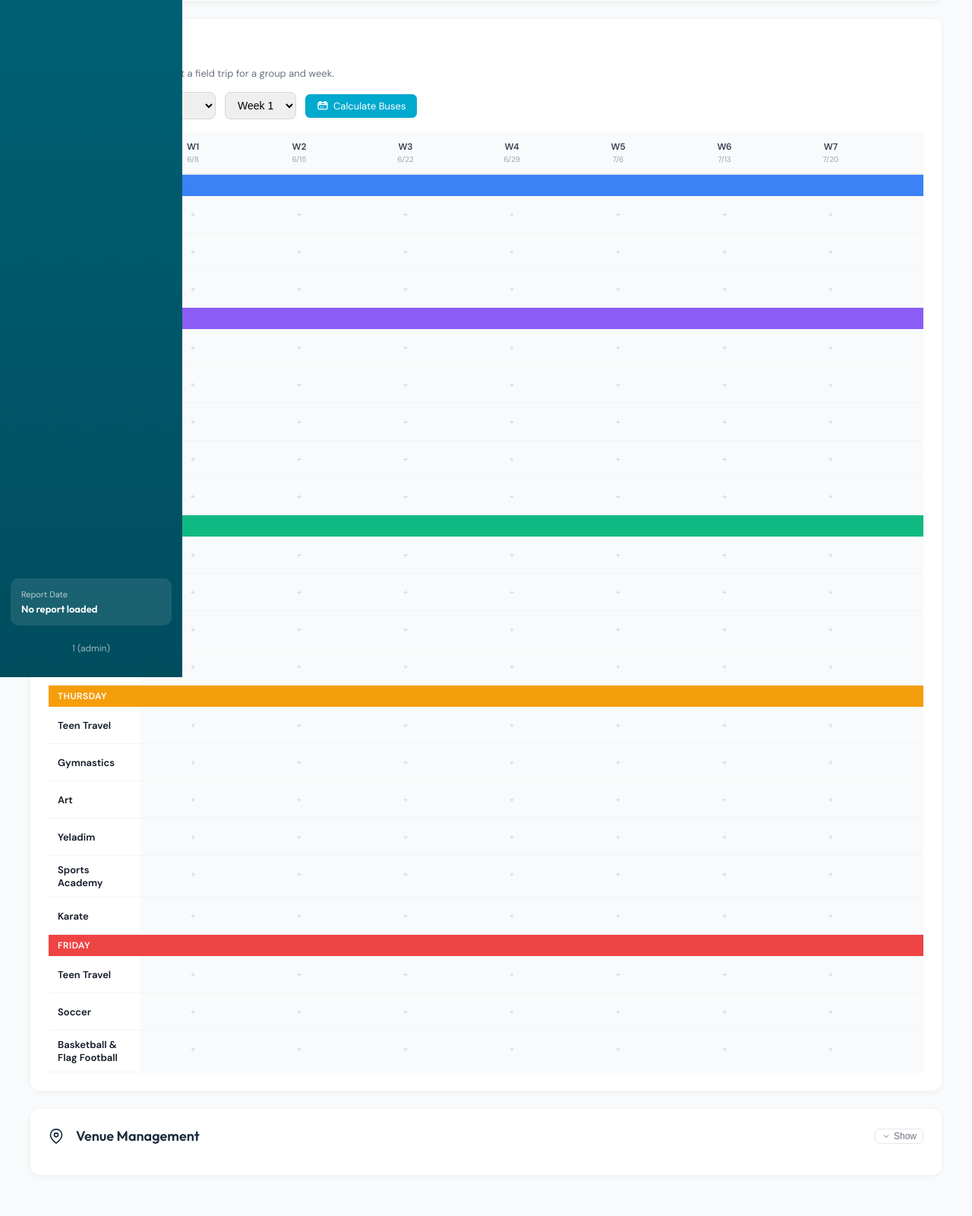
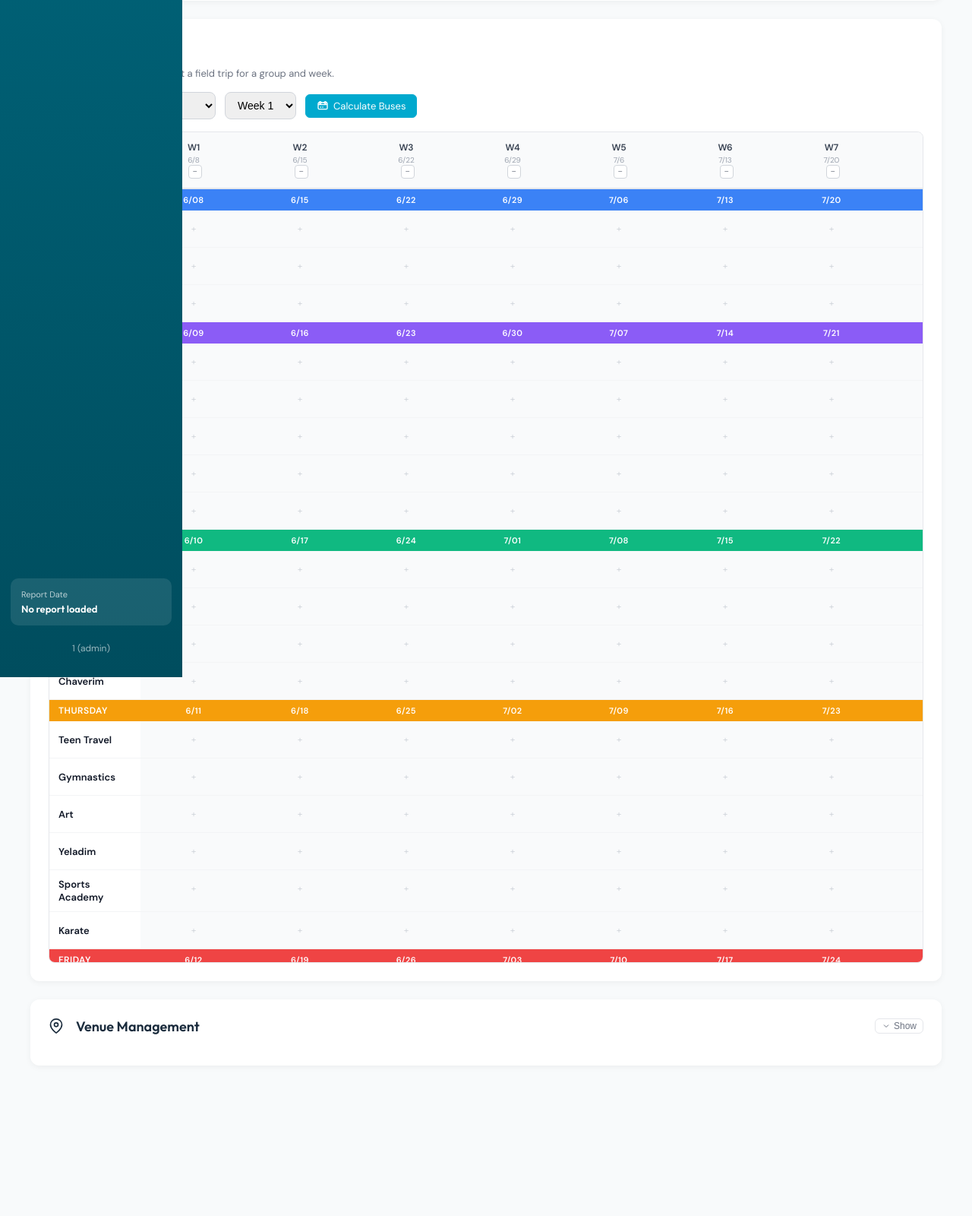
Before and after one commit to CampSolTaplin/camp-sol-taplin-dashboard-live, a Flask app: page /fieldtrips/admin in a window 1280 px wide. Shown: the part 567-2167 px from the top of the page at 76% size. After the commit the page ends 1928 px from the top, so only its background shows below. Run offline with Flask 3, Linux system fonts and the light colour scheme; the visitor is signed in with stand-in values (Sample User, id 1); data comes from the database, SQL or seed files in the repository; data that the repository does not hold is empty.

Commit message:
Improve Field Trips admin table UX: sticky header, scrollbar, collapsible weeks, day dates
- Sticky header row stays visible when scrolling vertically
- Horizontal scrollbar always accessible (container has max-height: 75vh)
- Week columns can be collapsed/expanded with toggle buttons
- Day headers now show MM/DD dates for each week column

Co-Authored-By: Claude Opus 4.6 <noreply@anthropic.com>

```diff
--- a/static/css/dashboard.css
+++ b/static/css/dashboard.css
@@ -3011,6 +3011,55 @@ body { font-family: 'DM Sans', sans-serif; background: var(--bg); color: var(--t
     margin-top: 1px;
 }
 
+/* Collapsible week columns */
+.ft-week-toggle {
+    display: inline-flex;
+    align-items: center;
+    justify-content: center;
+    width: 18px;
+    height: 18px;
+    border-radius: 4px;
+    border: 1px solid #D1D5DB;
+    background: white;
+    cursor: pointer;
+    font-size: 10px;
+    color: #6B7280;
+    margin-left: 4px;
+    vertical-align: middle;
+    transition: all 0.15s;
+    line-height: 1;
+    padding: 0;
+}
+.ft-week-toggle:hover {
+    background: #F3F4F6;
+    border-color: #9CA3AF;
+}
+.ft-header-cell.ft-week-collapsed {
+    min-width: 36px !important;
+    max-width: 36px;
+    padding: 12px 4px;
+    overflow: hidden;
+}
+.ft-cell.ft-col-collapsed {
+    min-width: 36px !important;
+    max-width: 36px;
+    padding: 4px 2px;
+    overflow: hidden;
+    cursor: default;
+}
+.ft-cell.ft-col-collapsed > * { display: none; }
+.ft-cell.ft-col-collapsed::after {
+    content: '\00B7';
+    color: #D1D5DB;
+    font-size: 14px;
+}
+.ft-day-date {
+    font-size: 10px;
+    font-weight: 400;
+    color: #9CA3AF;
+    margin-left: 6px;
+}
+
 /* ==================== STAFF KANBAN ==================== */
 
 .kanban-board {
--- a/templates/admin_fieldtrips.html
+++ b/templates/admin_fieldtrips.html
@@ -277,7 +277,7 @@
                         Calculate Buses
                     </button>
                 </div>
-                <div id="admin-ft-matrix" style="overflow-x:auto; -webkit-overflow-scrolling:touch;">
+                <div id="admin-ft-matrix" style="overflow:auto; max-height:75vh; -webkit-overflow-scrolling:touch; border:1px solid #E5E7EB; border-radius:8px;">
                     <div style="text-align:center; padding:40px; color:#9CA3AF;">Loading matrix...</div>
                 </div>
             </div>
@@ -590,6 +590,25 @@
             });
     }
 
+    var ftCollapsedWeeks = {};
+
+    function ftToggleWeek(w) {
+        ftCollapsedWeeks[w] = !ftCollapsedWeeks[w];
+        renderAdminMatrix();
+    }
+
+    function ftGetDayDate(weekNum, dayName) {
+        var dates = (adminFtData || {}).week_dates || {};
+        var wd = dates[String(weekNum)];
+        if (!wd) return '';
+        var dayOffs = {'Monday':0,'Tuesday':1,'Wednesday':2,'Thursday':3,'Friday':4};
+        var off = dayOffs[dayName];
+        if (off === undefined) return '';
+        var s = new Date(wd[0] + 'T12:00:00');
+        s.setDate(s.getDate() + off);
+        return (s.getMonth()+1) + '/' + String(s.getDate()).padStart(2,'0');
+    }
+
     function renderAdminMatrix() {
         var container = document.getElementById('admin-ft-matrix');
         if (!adminFtData) return;
@@ -621,22 +640,41 @@
         var html = '<table class="ft-matrix-table">';
         html += '<thead><tr><th class="ft-header-cell ft-sticky-col">Group</th>';
         weeks.forEach(function(w) {
+            var collapsed = ftCollapsedWeeks[w];
             var dates = adminFtData.week_dates[String(w)];
             var dateLabel = '';
             if (dates) {
                 var s = new Date(dates[0] + 'T12:00:00');
                 dateLabel = '<div class="ft-week-date">' + (s.getMonth()+1) + '/' + s.getDate() + '</div>';
             }
-            html += '<th class="ft-header-cell">W' + w + dateLabel + '</th>';
+            if (collapsed) {
+                html += '<th class="ft-header-cell ft-week-collapsed" title="Click to expand W' + w + '">';
+                html += '<button class="ft-week-toggle" onclick="ftToggleWeek(' + w + ')" title="Expand">+</button>';
+                html += '</th>';
+            } else {
+                html += '<th class="ft-header-cell">W' + w + dateLabel;
+                html += '<button class="ft-week-toggle" onclick="ftToggleWeek(' + w + ')" title="Collapse">&minus;</button>';
+                html += '</th>';
+            }
         });
         html += '</tr></thead><tbody>';
 
         var lastDay = '';
         filteredGroups.forEach(function(g) {
             if (g.day !== lastDay) {
-                // Check if this day has any visible groups
                 var dc = dayColors[g.day] || '#6B7280';
-                html += '<tr><td colspan="' + (weeks.length + 1) + '" class="ft-day-header" style="background:' + dc + ';">' + g.day + '</td></tr>';
+                // Build day header with per-week dates
+                html += '<tr><td class="ft-day-header ft-sticky-col" style="background:' + dc + ';">' + g.day + '</td>';
+                weeks.forEach(function(w) {
+                    var collapsed = ftCollapsedWeeks[w];
+                    if (collapsed) {
+                        html += '<td class="ft-day-header" style="background:' + dc + ';min-width:36px;max-width:36px;padding:6px 2px;"></td>';
+                    } else {
+                        var dd = ftGetDayDate(w, g.day);
+                        html += '<td class="ft-day-header" style="background:' + dc + ';text-align:center;font-size:11px;padding:6px 8px;">' + dd + '</td>';
+                    }
+                });
+                html += '</tr>';
                 lastDay = g.day;
             }
             html += '<tr>';
@@ -646,7 +684,12 @@
             // Week cells
             var activeWeeks = (adminFtData.weeks_active || {})[g.name] || [1,2,3,4,5,6,7,8,9];
             weeks.forEach(function(w) {
+                var collapsed = ftCollapsedWeeks[w];
                 var isActive = activeWeeks.indexOf(w) >= 0;
+                if (collapsed) {
+                    html += '<td class="ft-cell ft-col-collapsed"></td>';
+                    return;
+                }
                 if (!isActive) {
                     html += '<td class="ft-cell ft-cell-disabled"><div class="ft-empty-label">&mdash;</div></td>';
                     return;
```
